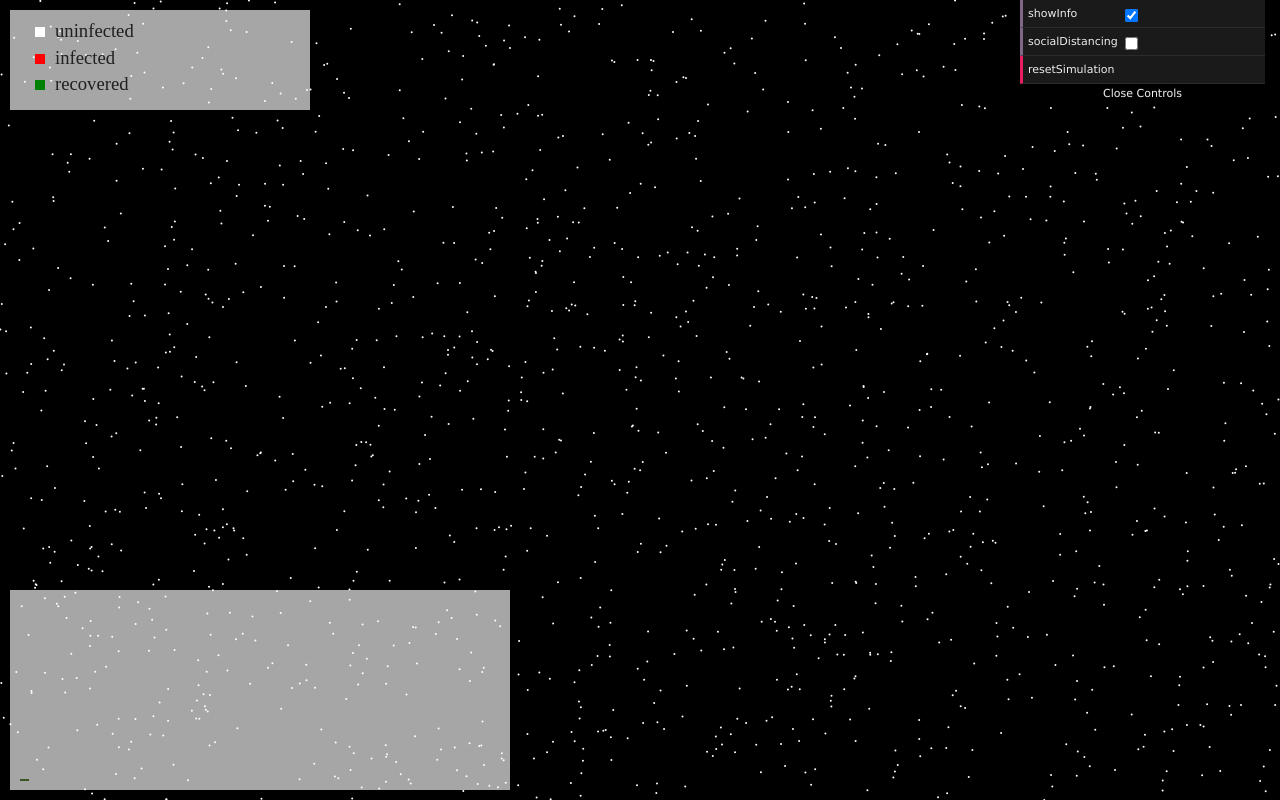
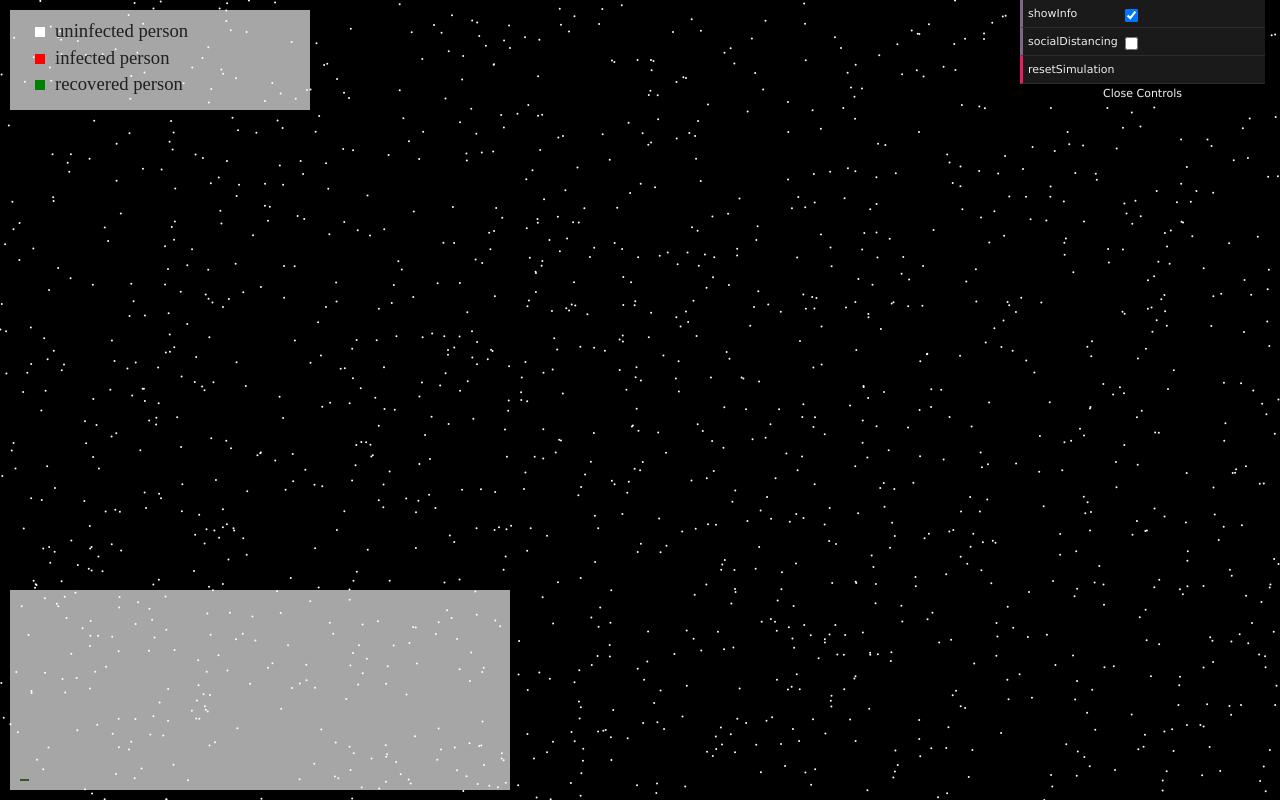
Before and after one commit to MacSlow/epidemic-spread, a plain HTML site: page index.html in a window 1280 px wide. Drawn offline with Linux system fonts and the light colour scheme; animation ran at ten frames a second.

Commit message:
Improve info-graphic a bit.

```diff
--- a/index.html
+++ b/index.html
@@ -18,9 +18,9 @@
 
 		<div id = "legende">
 			<ul>
-				<li>uninfected</li>
-				<li>infected</li>
-				<li>recovered</li>
+				<li>uninfected person</li>
+				<li>infected person</li>
+				<li>recovered person</li>
 			</ul>
 		</div>
 	</body>
```
